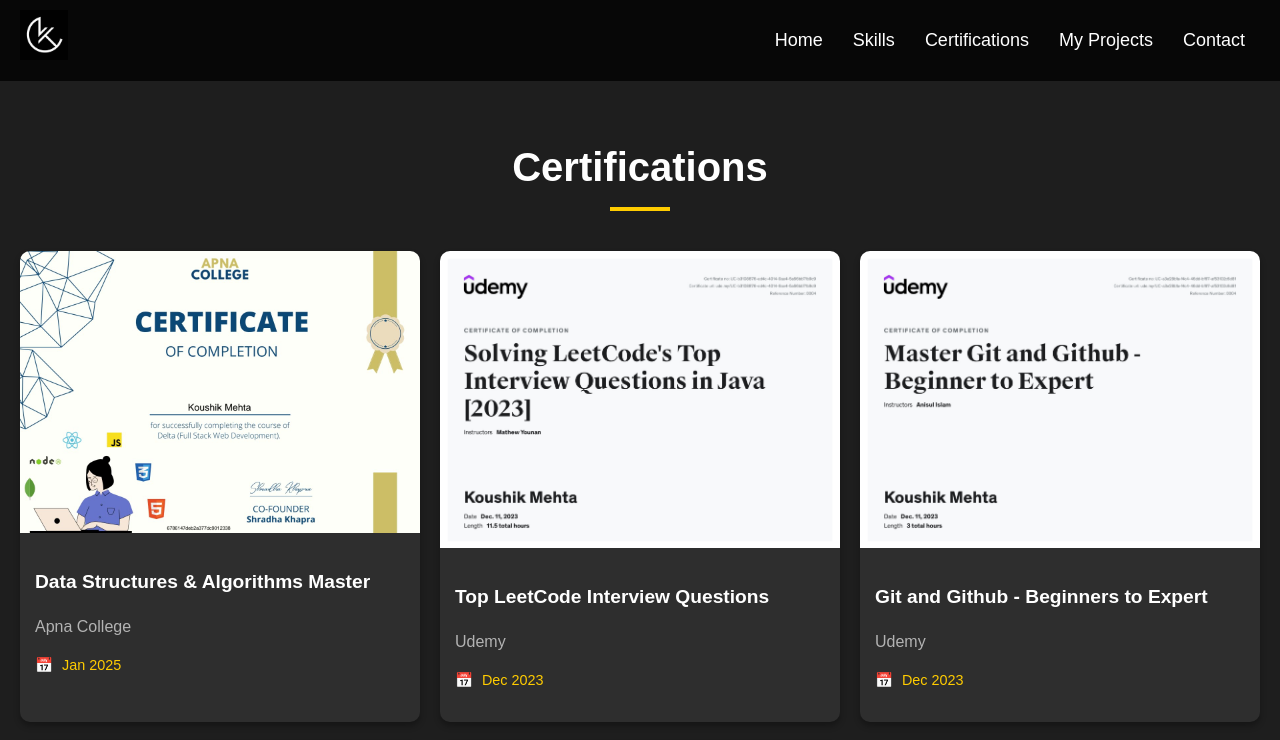
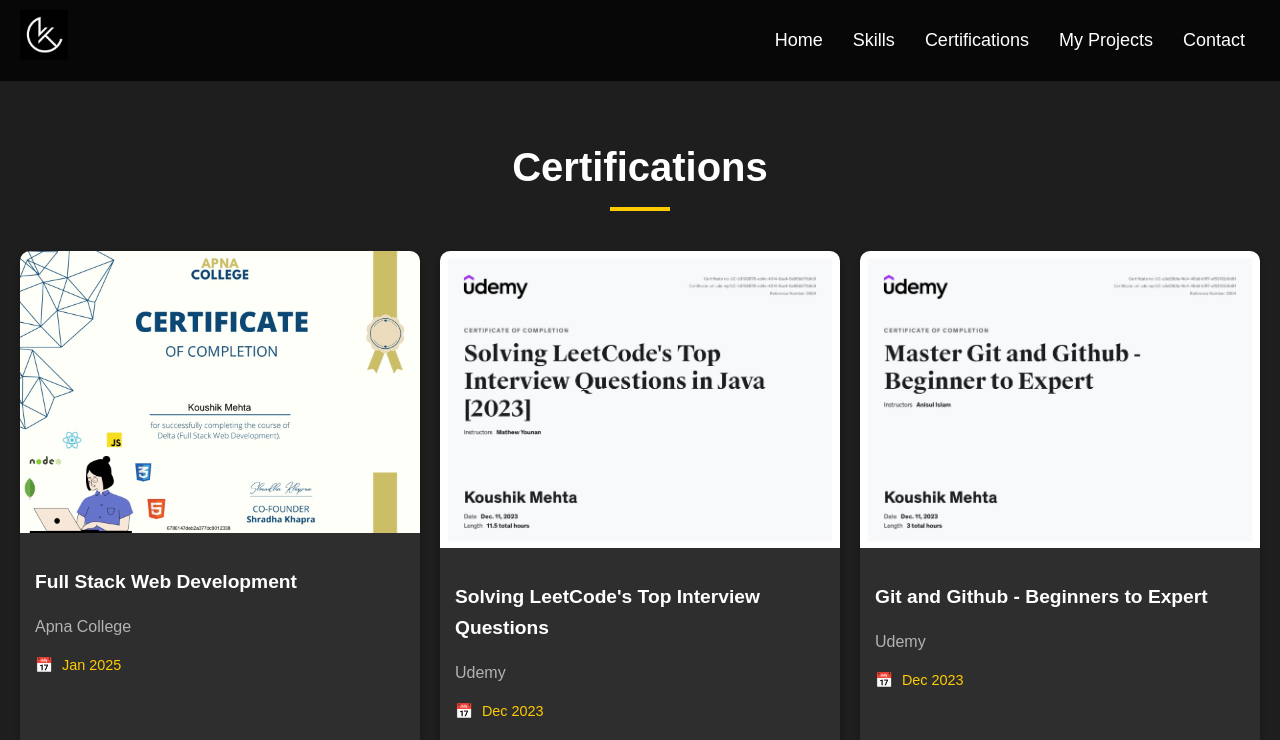
Before and after one commit to KoushikMehta31/Portfolio-web-application, a React (Vite) app: page /certifications in a window 1280 px wide. Shown: the top 740 px of the page. Built offline with nearby package versions, Linux system fonts and the light colour scheme; grey boxes are pictures that could not be loaded.

Commit message:
Update Certifications.jsx
edit

```diff
--- a/src/Components/Certifications.jsx
+++ b/src/Components/Certifications.jsx
@@ -7,13 +7,13 @@
   const certificates = [
     {
       image: "Images/WebDevApnaCollege.jpg",
-      title: "Data Structures & Algorithms Master",
+      title: "Full Stack Web Development",
       platform: "Apna College",
       date: "Jan 2025",
     },
     {
       image: "Images/LeetCode.jpg",
-      title: "Top LeetCode Interview Questions",
+      title: "Solving LeetCode's Top Interview Questions",
       platform: "Udemy",
       date: "Dec 2023",
     },
```
